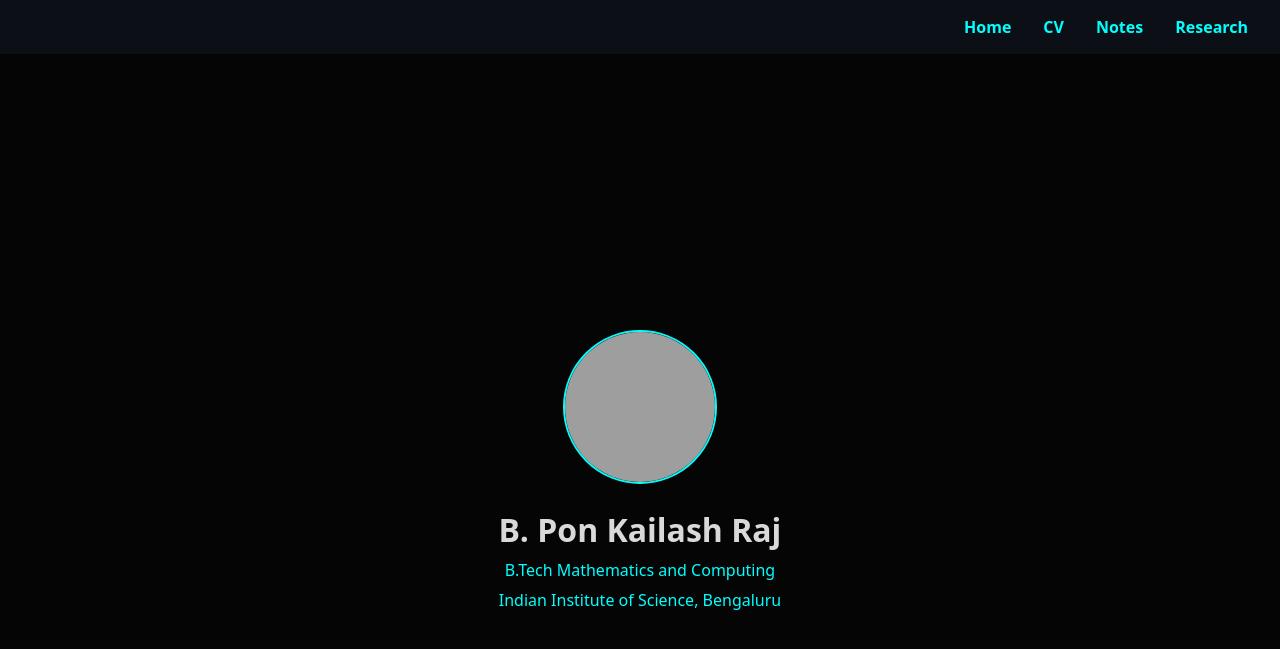
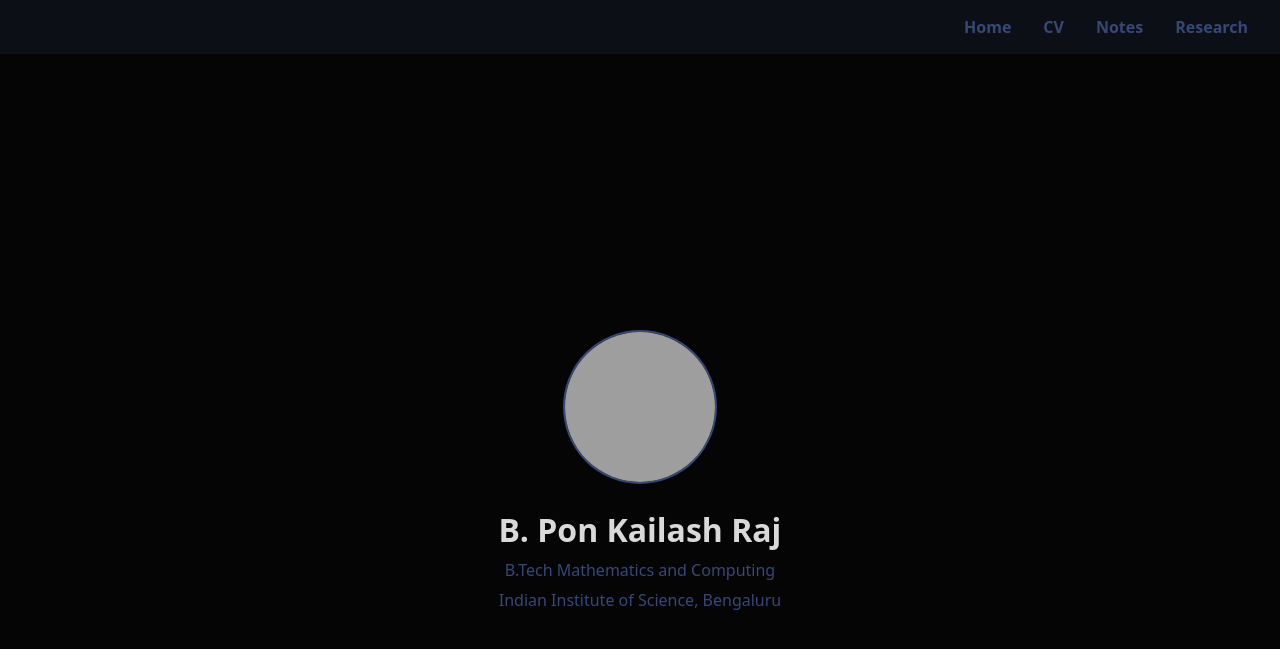
Before and after one commit to PONKAILASHRAJ/pk, a Jekyll site: the page index.html, which Jekyll copies as it is, in a window 1280 px wide. Shown: the top 649 px of the page. Built offline with Jekyll 4.4.1, drawn with Linux system fonts in a browser that asks for light colours; grey boxes are pictures that could not be loaded.

Commit message:
index.html

```diff
--- a/index.html
+++ b/index.html
@@ -8,7 +8,7 @@
   :root {
     --bg: #050505;
     --text: #D9D9D9;
-    --accent: #00FFFF;
+    --accent: #374878;
     --highlight: #FF00FF;
   }
 
```
